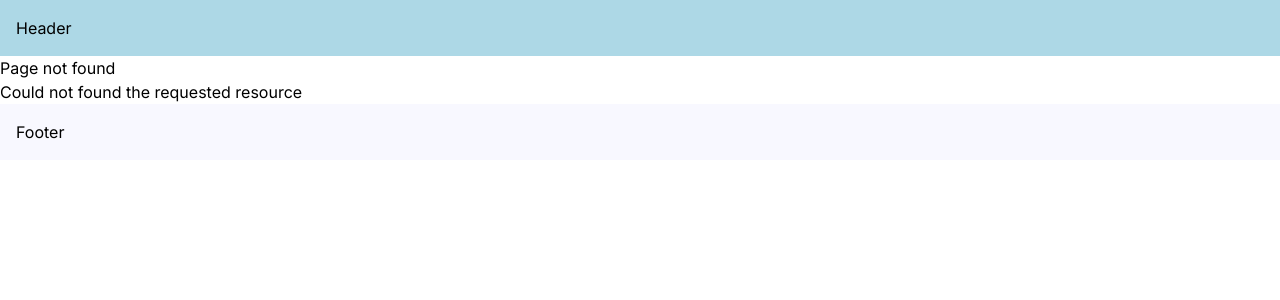
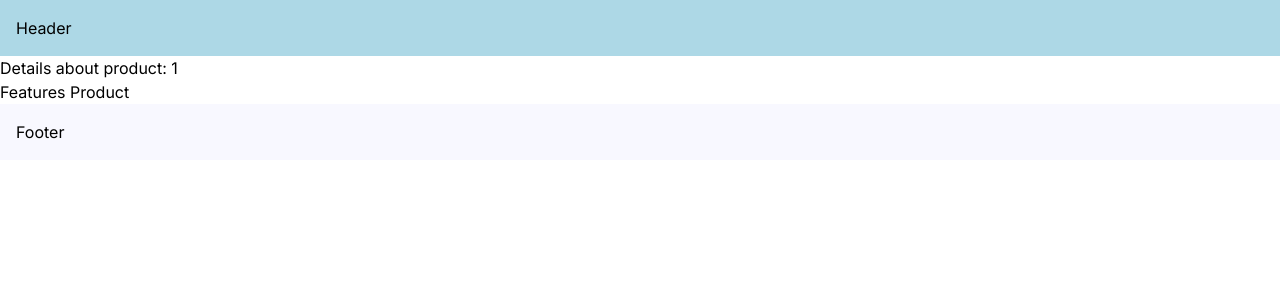
Before and after one commit to SnehaVarshney11/NextJs, a Next.js app in the folder about-roting/: page /nestedDynamic/1 in a window 1280 px wide. Before the commit this address had no page. Shown: the top 300 px of the page. Built offline with nearby package versions, Linux system fonts and the light colour scheme.

Commit message:
About Nested Layout

```diff
--- /dev/null
+++ b/about-roting/src/app/nestedDynamic/[prodId]/layout.js
@@ -0,0 +1,13 @@
+import { Inter } from "next/font/google";
+
+const inter = Inter({ subsets: ["latin"] });
+
+export default function ProdDetailsLayout({ children }) {
+  return (
+    <div className={inter.className}>
+      {/* children is page.js of [prodId] */}
+      {children}
+      <h2>Features Product</h2>
+    </div>
+  );
+}
--- /dev/null
+++ b/about-roting/src/app/nestedDynamic/[prodId]/page.js
@@ -0,0 +1,9 @@
+export default function ProductDetails({ params }) {
+  const { prodId } = params;
+
+  return (
+    <div>
+      <h1>Details about product: {prodId}</h1>
+    </div>
+  );
+}
```
